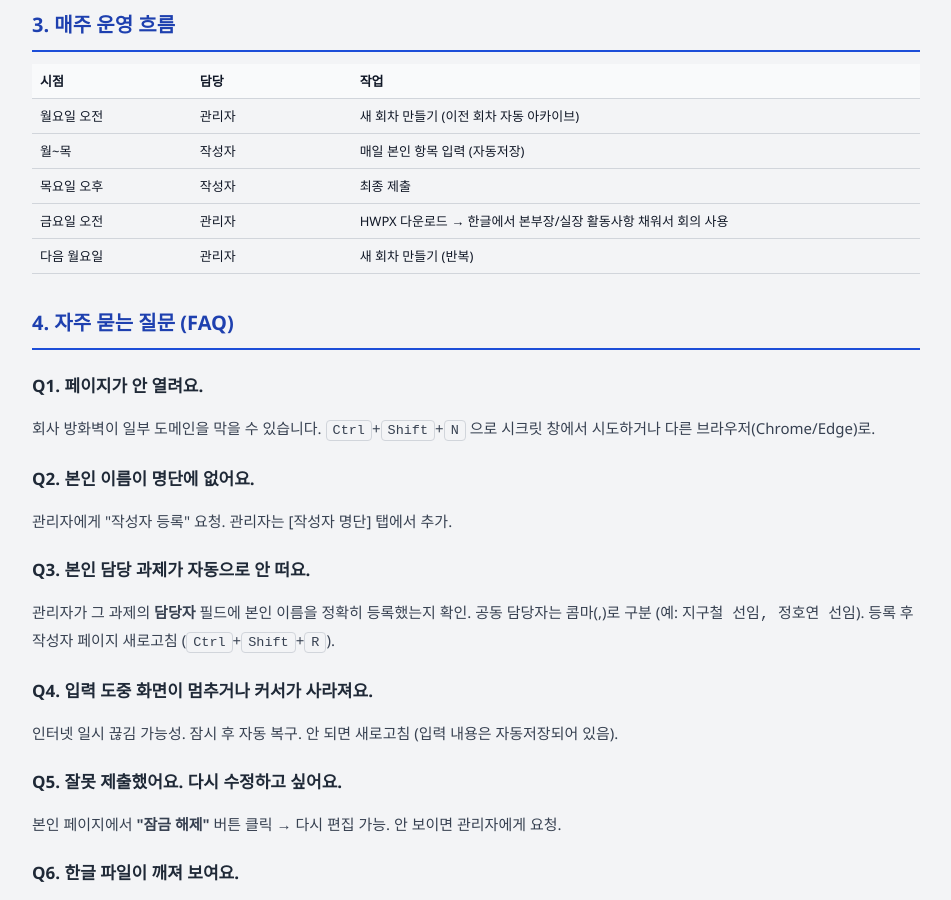
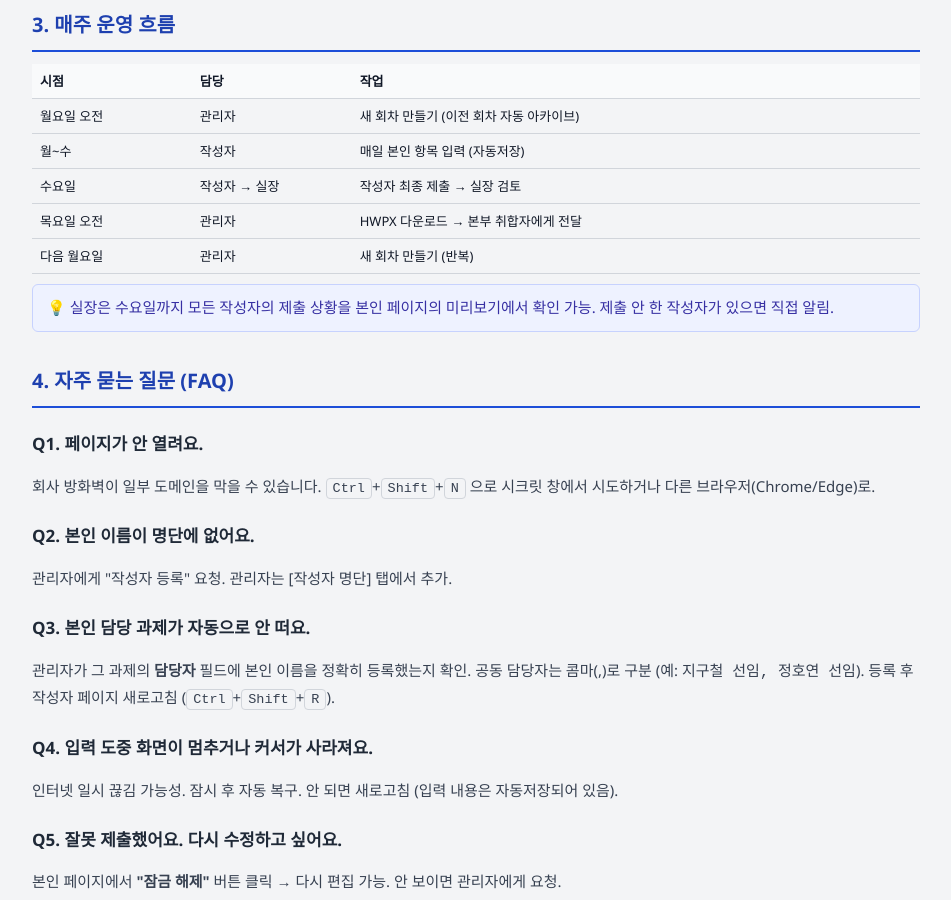
Before and after one commit to koochulji/track-roadbed-report, a plain HTML site: page help.html in a window 1280 px wide. Shown: the part 3700-4600 px from the top of the page, without its empty margins (164-1115 px from the left). Drawn offline with Linux system fonts and the light colour scheme.

Commit message:
docs: correct weekly operational flow (월~수 작성, 수요일 실장 검토, 목요일 본부 전달)

```diff
--- a/help.html
+++ b/help.html
@@ -244,12 +244,13 @@
       </thead>
       <tbody>
         <tr><td>월요일 오전</td><td>관리자</td><td>새 회차 만들기 (이전 회차 자동 아카이브)</td></tr>
-        <tr><td>월~목</td><td>작성자</td><td>매일 본인 항목 입력 (자동저장)</td></tr>
-        <tr><td>목요일 오후</td><td>작성자</td><td>최종 제출</td></tr>
-        <tr><td>금요일 오전</td><td>관리자</td><td>HWPX 다운로드 → 한글에서 본부장/실장 활동사항 채워서 회의 사용</td></tr>
+        <tr><td>월~수</td><td>작성자</td><td>매일 본인 항목 입력 (자동저장)</td></tr>
+        <tr><td>수요일</td><td>작성자 → 실장</td><td>작성자 최종 제출 → 실장 검토</td></tr>
+        <tr><td>목요일 오전</td><td>관리자</td><td>HWPX 다운로드 → 본부 취합자에게 전달</td></tr>
         <tr><td>다음 월요일</td><td>관리자</td><td>새 회차 만들기 (반복)</td></tr>
       </tbody>
     </table>
+    <div class="tip">실장은 수요일까지 모든 작성자의 제출 상황을 본인 페이지의 미리보기에서 확인 가능. 제출 안 한 작성자가 있으면 직접 알림.</div>
 
     <!-- ═════════════════ FAQ ═════════════════ -->
     <h2 id="faq">4. 자주 묻는 질문 (FAQ)</h2>
```
